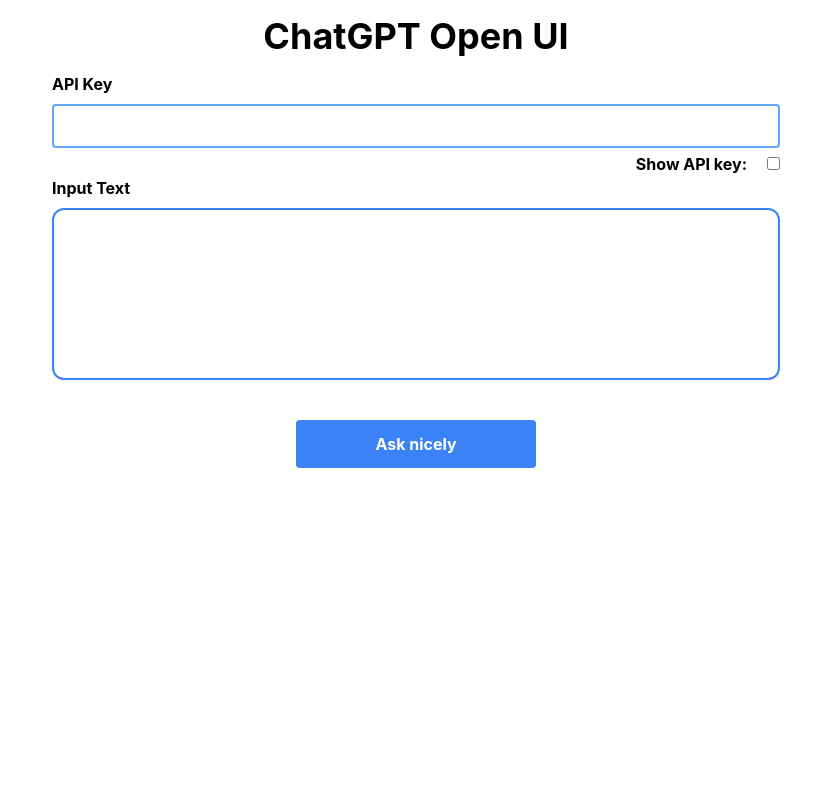
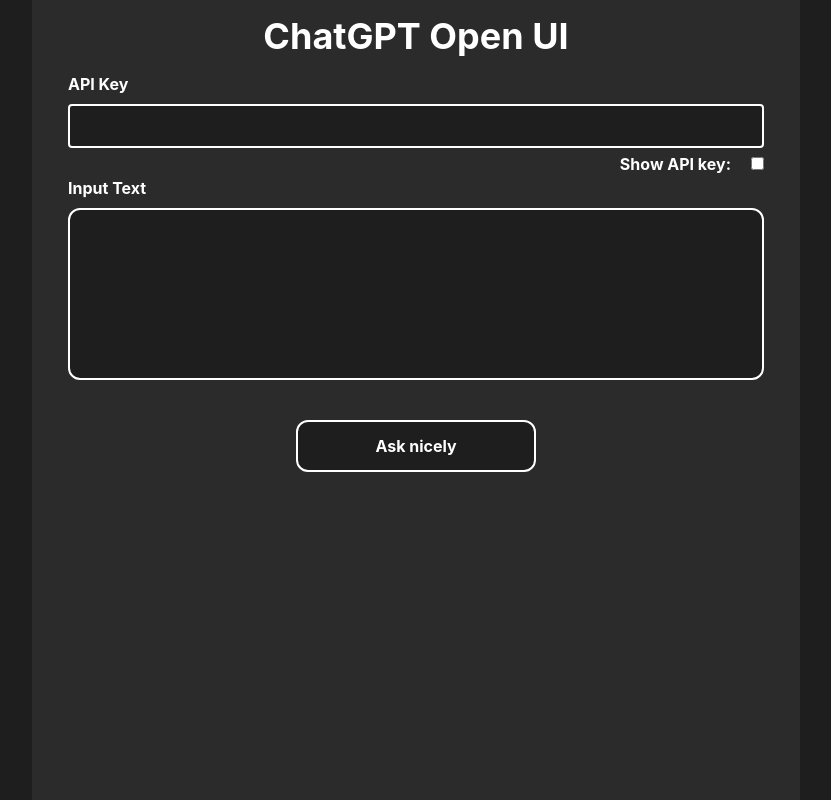
Before and after one commit to tohrxyz/chatgpt-open-ui, a React (Create React App) app in the folder react-web/: page / in a window 1280 px wide. Shown: the whole page, without its empty margins (224-1055 px from the left). Built offline with nearby package versions, Linux system fonts and the light colour scheme.

Commit message:
Change colors to dark mode-ish

```diff
--- a/react-web/src/App.css
+++ b/react-web/src/App.css
@@ -36,3 +36,8 @@
     transform: rotate(360deg);
   }
 }
+
+body{
+  background-color: #1e1e1e;
+  color: white;
+}
--- a/react-web/src/App.js
+++ b/react-web/src/App.js
@@ -41,7 +41,7 @@
   }
 
   return (
-    <div className="container mx-auto py-4 max-w-3xl">
+    <div className="container mx-auto py-4 px-4 max-w-3xl h-screen bg-[#2c2b2b]">
 
       {/* title */}
       <h1 className="text-4xl font-bold mb-4 text-center">ChatGPT Open UI</h1>
@@ -56,7 +56,7 @@
           id="api-key"
           value={apiKey}
           onChange={(e) => setApiKey(e.target.value)}
-          className="border-2 rounded border-blue-400 p-2 mb-1"
+          className="border-2 rounded border-white bg-[#1e1e1e] p-2 mb-1"
         />
         {/* handles show api key on/off */}
         <div className="text-end">
@@ -74,13 +74,13 @@
           id="input-text"
           value={inputText}
           onChange={(e) => setInputText(e.target.value)}
-          className="border-2 rounded-xl border-blue-500 p-3 mb-10 h-auto max-h-none resize-none"
+          className="border-2 rounded-xl border-white bg-[#1e1e1e] p-3 mb-10 h-auto max-h-none resize-none"
           rows={6}
         ></textarea>
 
         {/* handles button submit */}
         <div className="flex justify-center">
-          <button type="submit" className="bg-blue-500 text-white py-3 px-4 rounded text-center w-60 flex justify-center" disabled={loading}>
+          <button type="submit" className="border-2 rounded-xl bg-[#1e1e1e] border-white text-white py-3 px-4 rounded text-center w-60 flex justify-center" disabled={loading}>
 
             {/* when loading spinner is displayed, otherwise button is enabled */}
             {loading ?
@@ -97,13 +97,13 @@
       </form>
 
       {/* result display */}
-      <div>
+      <div className='bg-[#2c2b2b] -mx-4'>
         {result && (
-          <h2 className="font-bold mb-2 mx-4 mt-6">Result</h2>
+          <h2 className="font-bold mb-2 mx-4 mt-6 text-white">Result</h2>
         )}
         {result && (
-          <div className="border-2 rounded-xl border-blue-400 p-4 mt-2 mx-4">
-            <div className="whitespace-pre-line">{parsedResult}</div>
+          <div className="p-4 mt-2 mx-4 rounded-md text-white">
+            <div className="whitespace-pre-line text-white">{parsedResult}</div>
           </div>
         )}
       </div>
```
